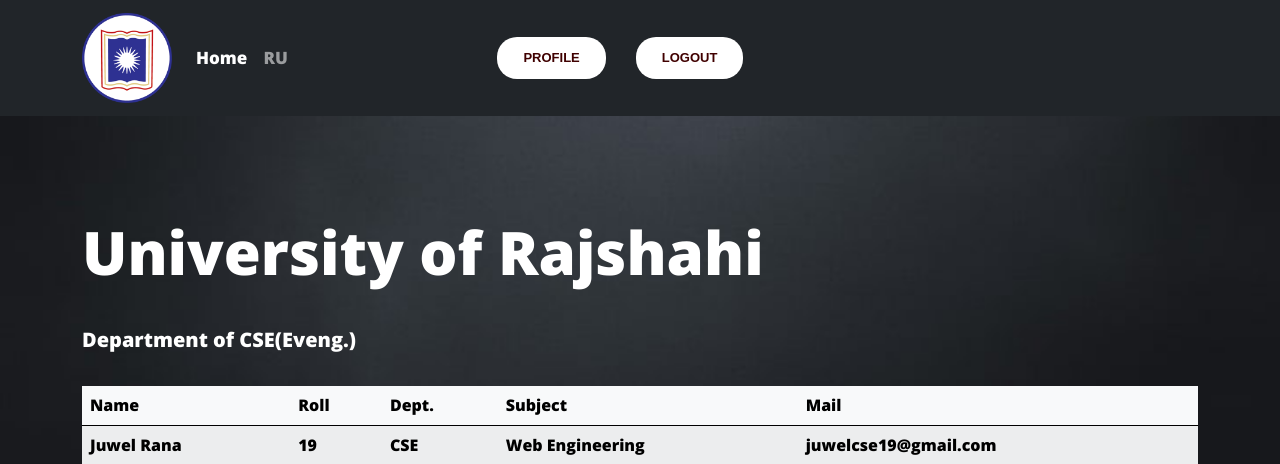
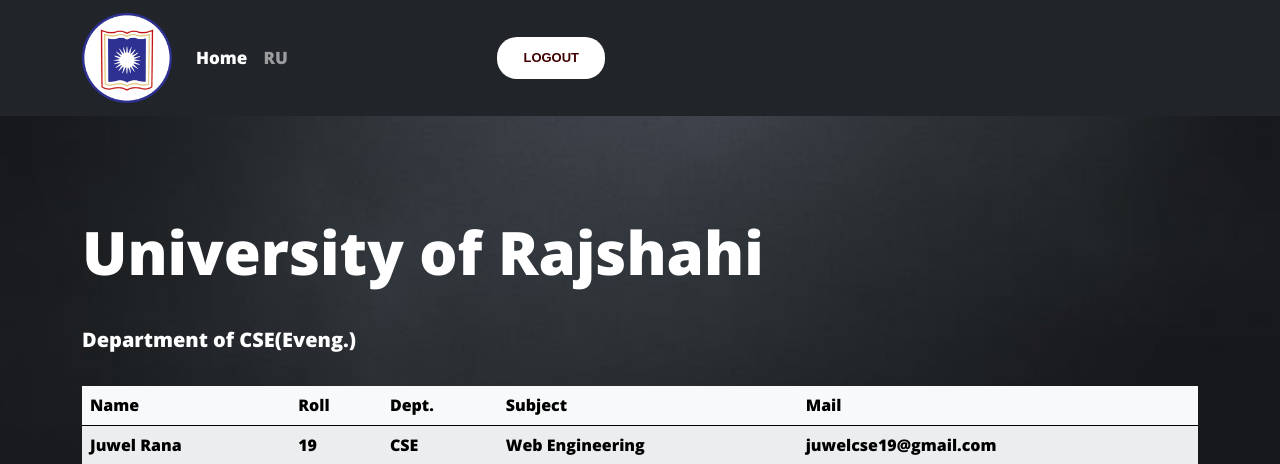
Before and after one commit to juwel119/Registration, a Django app: template users/templates/users/home.html in a window 1280 px wide. Shown: the top 464 px of the page. Run offline with Django 4.2, Linux system fonts and the light colour scheme; the template is opened without the code that fills it, so the values that code supplies are empty; a user stored in the database is signed in; parts of the project's set-up code (start-up, migrations or seed data) failed here and were passed over.

Commit message:
Update base.html

```diff
--- a/users/templates/users/base.html
+++ b/users/templates/users/base.html
@@ -32,7 +32,7 @@
             </div>
             <form class="d-flex" id="authstyle">
               {% if user.is_authenticated %}
-                <a href="{% url 'profile' %}" class="btn" type="submit" id="header-links"> Profile </a>
+
                 <a href="{% url 'logout' %}" class="btn" type="submit" id="header-links"> Logout </a>
               {% else %}
                 <a href="{% url 'register' %}" class="btn" type="submit" id="header-links"> Create Account </a>
```
